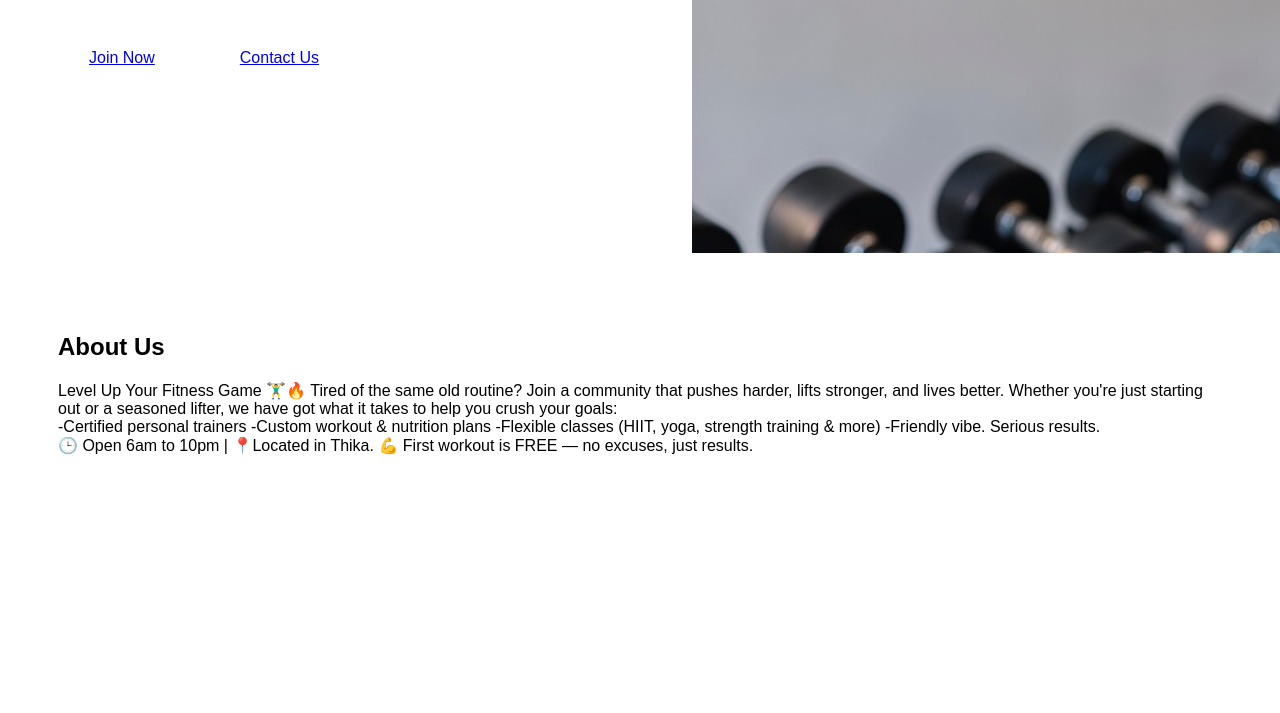
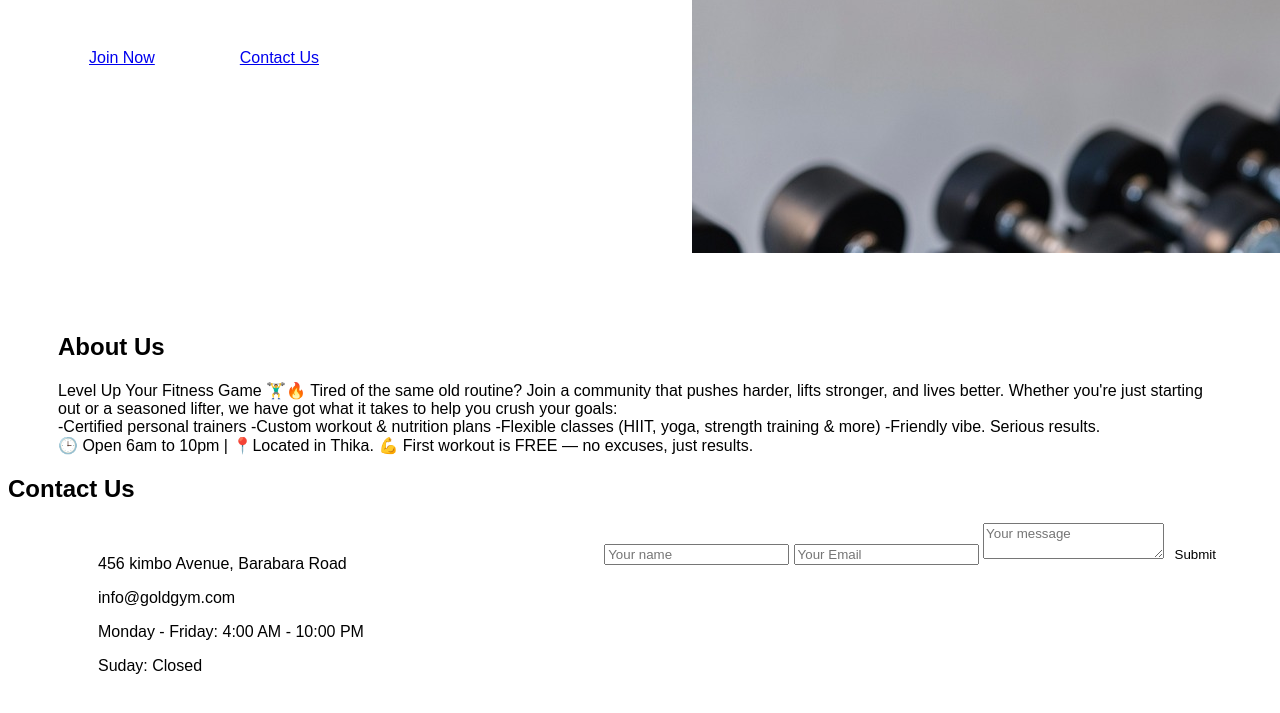
Before and after one commit to Tiffany-Mwikali-git/Gym__App, a plain HTML site: page index.html in a window 1280 px wide. Shown: the part 513-1226 px from the top of the page. Before the commit the page ends 984 px from the top, so only its background shows below. Drawn offline with Linux system fonts and the light colour scheme.

Commit message:
updated the Contact Us part

```diff
--- a/css/styles.css
+++ b/css/styles.css
@@ -40,9 +40,9 @@ button {
     background: none;
 }
 
-.navbar .nav-menu .nav-link {
+/* .navbar .nav-menu .nav-link { */
 
-}
+/* } */
 
 .section-content {
     margin: 0 auto;
@@ -104,3 +104,13 @@ button {
 .main-section .main-details .button:hover {
     color: red;
 }
+.contact-section {
+    padding: 50px 0 100px;
+}
+
+.contact-section .section-content {
+    display: flex;
+    gap: 48px;
+    align-items: flex-start;
+    justify-content: space-between;
+}
--- a/index.html
+++ b/index.html
@@ -23,7 +23,7 @@
                     <a href="#" class="nav-link">Nutrition</a>
                 </li>
                 <li class="nav-item">
-                    <a href="#" class="nav-link">Contact</a>
+                    <a href="#" class="nav-link">workouts</a>
                 </li>
             </ul>
         </nav>
@@ -64,6 +64,29 @@
                 </div>
             </section>
         </main>
+        <sction class="contact-section">
+            <h2 class="section-title"> Contact Us</h2>
+            <div class="section-content">
+                <ul class="contact-info-list">
+                    <li class="contact-info"></li>
+                    <p>456 kimbo Avenue, Barabara Road</p>
+                    <li class="contact-info"></li>
+                    <p>info@goldgym.com</p>
+                    <li class="contact-info"></li>
+                    <p>Monday - Friday: 4:00 AM - 10:00 PM</p>
+                    <li class="contact-info"></li>
+                    <p>Suday: Closed</p>
+                </ul>
+
+                <form action="#" class="contact-form">
+                    <input type="text" placeholder="Your name" class="form-input" required>
+                     <input type="email" placeholder="Your Email" class="form-input" required>
+                     <textarea placeholder="Your message" class="form-input"></textarea>
+                     <button class="submit-botton">Submit</button>
+
+                </form>
+            </div>
+        </sction>
         <script src="index.js"></script>
      </body>
      <!-- <footer>
```
Also changed, not shown: db.json (+6 -10 lines).
